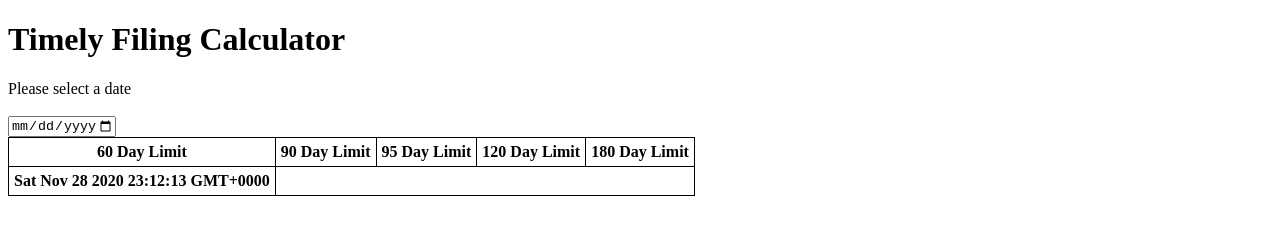
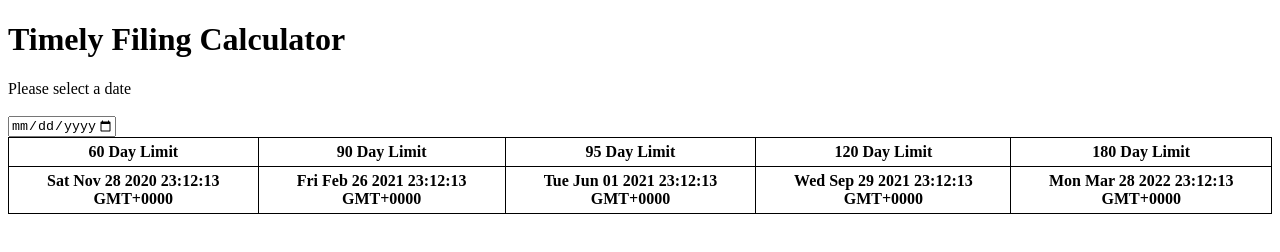
Before and after one commit to Jared-matos/Timely-Filing-Calculator, a website: page index.html in a window 1280 px wide. Drawn offline with nearby package versions, Linux system fonts and the light colour scheme.

Commit message:
Table completed table completed, still need to update on change

```diff
--- a/index.html
+++ b/index.html
@@ -28,7 +28,7 @@
       <label>Please select a date</label>
       <br></br>
 
-      <input type="date" id="datePicker" min="1990-01-01" max="2050-01-01" />
+      <input type="date" id="datePicker" min="1990-01-01" max="2050-01-01" onchange="calculateDates"/>
     </form>
 
     <table>
@@ -40,16 +40,27 @@
         <th>180 Day Limit</th>
       </tr>
       <tr>
-        <th id="60dayLimit">test</th>
+        <th id="60dayLimit"></th>
+        <th id="90dayLimit"></th>
+        <th id="95dayLimit"></th>
+        <th id="120dayLimit"></th>
+        <th id="180dayLimit"></th>
       </tr>
   </body>
 
   <script>
     var today = moment();
-    var op90 = document.getElementById("90");
     var dselected = document.getElementById("datePicker");
 
-    document.getElementById('60dayLimit').innerHTML = today.add('days', 60);
+   /* function calculateDates(){ */
+
+      document.getElementById('60dayLimit').innerHTML = today.add('days', 60);
+      document.getElementById('90dayLimit').innerHTML = today.add('days', 90);
+      document.getElementById('95dayLimit').innerHTML = today.add('days', 95);
+      document.getElementById('120dayLimit').innerHTML = today.add('days', 120);
+      document.getElementById('180dayLimit').innerHTML = today.add('days', 180);
+    /*}*/
+
 /*
     document.getElementById("datePicker").valueAsDate = new Date();
     document
```
